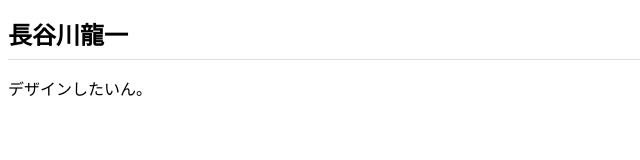
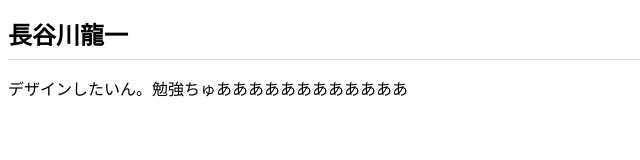
Before and after one commit to hasettyo/hasettyo.github.io, a plain HTML site: page index.html in a window 1280 px wide. Shown: the whole page, without its empty margins (0-640 px from the left). Drawn offline with Linux system fonts and the light colour scheme.

Commit message:
Add files via upload

```diff
--- a/index.html
+++ b/index.html
@@ -7,7 +7,7 @@
 </head>
 <body>
   <h1>長谷川龍一</h1>
-  <p>デザインしたいん。</p>
+  <p>デザインしたいん。勉強ちゅああああああああああああ</p>
 </body>
 
 </html>
```
